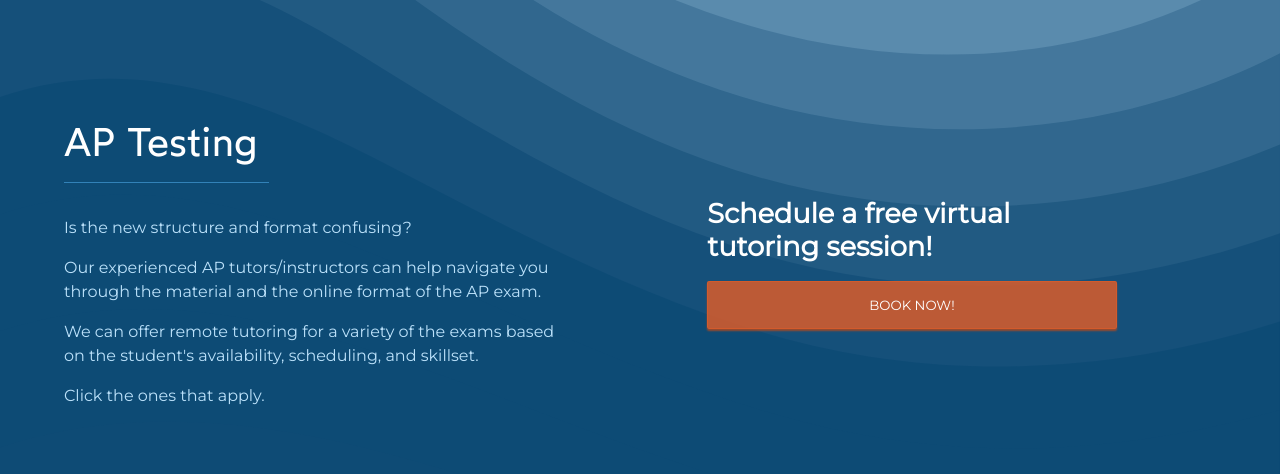
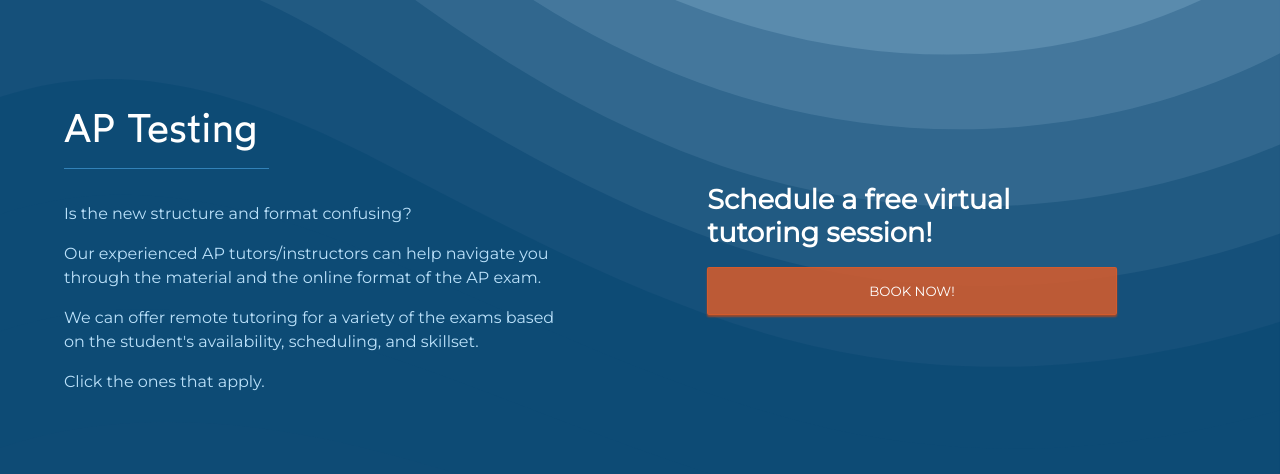
Before and after one commit to AlexShiresRoth/satactsense, a React (Create React App) app: page / in a window 1280 px wide. Shown: the part 455-929 px from the top of the page. Built offline with nearby package versions, Linux system fonts and the light colour scheme; a web font is replaced by a local one.

Commit message:
fix some minor responsive issues"

```diff
--- a/src/components/home/Header.module.scss
+++ b/src/components/home/Header.module.scss
@@ -37,7 +37,7 @@
 		gap: 2rem;
 		justify-items: start;
 		align-content: center;
-		margin: 4rem;
+		margin: 0 4rem;
 		height: 100%;
 		width: 100%;
 		z-index: 1;
```
